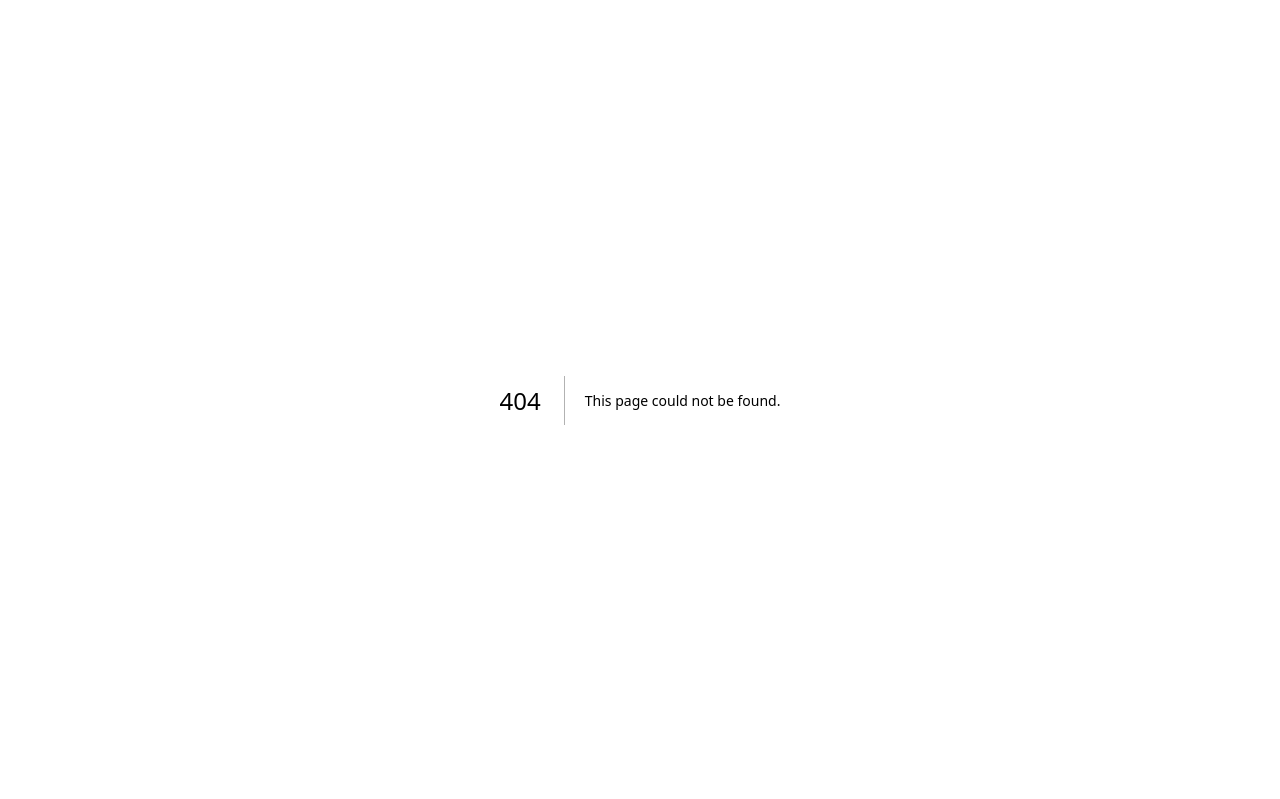
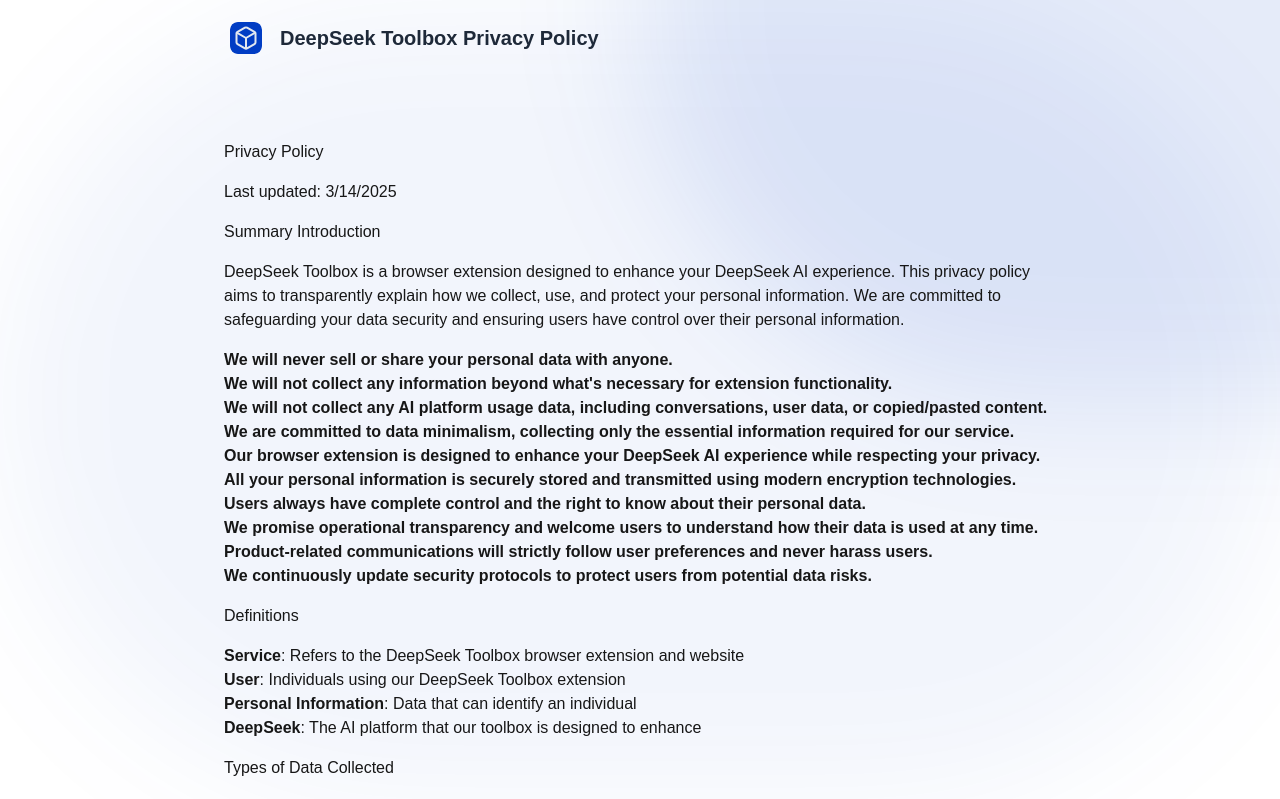
Before and after one commit to 0xinhua/deepseek-toolbox-landing, a Next.js app: page /privacy in a window 1280 px wide. Before the commit this address had no page. Shown: the top 799 px of the page. Built offline with nearby package versions, Linux system fonts and the light colour scheme.

Commit message:
Update landing page style

```diff
--- /dev/null
+++ b/app/privacy/layout.tsx
@@ -0,0 +1,30 @@
+import { Metadata } from 'next'
+
+export const metadata: Metadata = {
+  title: 'Privacy Policy - DeepSeek Toolbox',
+  description: 'DeepSeek Toolbox privacy policy - Learn how we protect your data, enhance your AI experience securely, and respect your privacy while using our browser extension.',
+  keywords: 'DeepSeek Toolbox, privacy policy, browser extension privacy, AI tools privacy, DeepSeek privacy, data protection, user privacy rights, content copying, AI assistant privacy, secure AI interaction',
+  openGraph: {
+    title: 'Privacy Policy - DeepSeek Toolbox',
+    description: 'Learn how DeepSeek Toolbox protects your privacy while enhancing your AI experience',
+    type: 'website',
+    siteName: 'DeepSeek Toolbox',
+  },
+  twitter: {
+    card: 'summary',
+    title: 'Privacy Policy - DeepSeek Toolbox',
+    description: 'Learn how DeepSeek Toolbox protects your privacy while enhancing your AI experience',
+  },
+}
+
+export default function PrivacyLayout({
+  children,
+}: {
+  children: React.ReactNode
+}) {
+  return (
+    <main className="flex min-h-screen flex-col items-center justify-between">
+      {children}
+    </main>
+  )
+}
--- /dev/null
+++ b/app/privacy/page.tsx
@@ -0,0 +1,139 @@
+import { Metadata } from 'next'
+import Image from 'next/image'
+
+export const metadata: Metadata = {
+  title: 'Privacy Policy - DeepSeek Toolbox',
+  description: 'Privacy policy for DeepSeek Toolbox - A browser extension enhancing your DeepSeek AI experience',
+}
+
+const privacyContentHTML = `
+<h1 id="privacypolicy">Privacy Policy</h1>
+<p>Last updated: ${new Date().toLocaleDateString()}</p>
+<h2 id="summaryintroduction">Summary Introduction</h2>
+<p>DeepSeek Toolbox is a browser extension designed to enhance your DeepSeek AI experience. This privacy policy aims to transparently explain how we collect, use, and protect your personal information. We are committed to safeguarding your data security and ensuring users have control over their personal information.</p>
+<ul>
+<li><strong>We will never sell or share your personal data with anyone.</strong></li>
+<li><strong>We will not collect any information beyond what's necessary for extension functionality.</strong></li>
+<li><strong>We will not collect any AI platform usage data, including conversations, user data, or copied/pasted content.</strong></li>
+<li><strong>We are committed to data minimalism, collecting only the essential information required for our service.</strong></li>
+<li><strong>Our browser extension is designed to enhance your DeepSeek AI experience while respecting your privacy.</strong></li>
+<li><strong>All your personal information is securely stored and transmitted using modern encryption technologies.</strong></li>
+<li><strong>Users always have complete control and the right to know about their personal data.</strong></li>
+<li><strong>We promise operational transparency and welcome users to understand how their data is used at any time.</strong></li>
+<li><strong>Product-related communications will strictly follow user preferences and never harass users.</strong></li>
+<li><strong>We continuously update security protocols to protect users from potential data risks.</strong></li>
+</ul>
+<h2 id="definitions">Definitions</h2>
+<ul>
+<li><strong>Service</strong>: Refers to the DeepSeek Toolbox browser extension and website</li>
+<li><strong>User</strong>: Individuals using our DeepSeek Toolbox extension</li>
+<li><strong>Personal Information</strong>: Data that can identify an individual</li>
+<li><strong>DeepSeek</strong>: The AI platform that our toolbox is designed to enhance</li>
+</ul>
+<h2 id="typesofdatacollected">Types of Data Collected</h2>
+<h3 id="browserextensiondata">Browser Extension Data</h3>
+<p>Our extension is designed to enhance your DeepSeek AI experience. During usage, we may collect:</p>
+<ol>
+<li>Basic browser information necessary for extension functionality</li>
+<li>Extension interaction data with DeepSeek platform</li>
+<li>User preferences and settings of the extension</li>
+<li>In the future, we may introduce an account system that collects basic user information (avatar, username, email) through Google/login credentials. We do not collect any AI platform usage data, including conversations, user data, or copied/pasted content.</li>
+</ol>
+<h3 id="usagedata">Usage Data</h3>
+<p>The usage data we may collect includes:</p>
+<ol>
+<li>IP address</li>
+<li>Browser type and version</li>
+<li>Access time</li>
+<li>Extension interaction patterns</li>
+</ol>
+<h2 id="purposeofdatacollection">Purpose of Data Collection</h2>
+<p>We collect data solely for the following purposes:</p>
+<ol>
+<li>Enhancing your DeepSeek AI experience</li>
+<li>Providing and improving the extension functionality</li>
+<li>Maintaining service quality</li>
+<li>Personalizing user experience</li>
+</ol>
+<h2 id="dataprotectioncommitments">Data Protection Commitments</h2>
+<h3 id="nosensitiveinformationcollection">No Sensitive Information Collection</h3>
+<ul>
+<li>We do not process sensitive personal information</li>
+<li>We do not collect any information beyond what's necessary for extension functionality</li>
+<li>We do not store your DeepSeek conversation content</li>
+</ul>
+<h3 id="datasecurity">Data Security</h3>
+<ul>
+<li>We use industry-standard security measures to protect your data</li>
+<li>Your personal information will not be sold or leased to any third party</li>
+<li>We will not share your personal information with third parties without your consent</li>
+</ul>
+<h3 id="browserextensionpermissions">Browser Extension Permissions</h3>
+<p>When you use our browser extension:</p>
+<ul>
+<li>We only request permissions necessary for enhancing your DeepSeek experience</li>
+<li>We will not store your sensitive data</li>
+<li>We will not access information unrelated to DeepSeek functionality</li>
+</ul>
+<h2 id="userrights">User Rights</h2>
+<p>As a user, you have the right to:</p>
+<ol>
+<li>View the personal information we collect</li>
+<li>Request deletion of your personal information</li>
+<li>Disable or remove the extension at any time</li>
+<li>Control extension permissions</li>
+</ol>
+<h2 id="contactus">Contact Us</h2>
+<p>If you have any questions about this privacy policy, please contact us through:</p>
+<ul>
+<li>Website: https://deepseektoolbox.com</li>
+<li>Email: support@deepseektoolbox.com</li>
+</ul>
+<h2 id="policyupdates">Policy Updates</h2>
+<p>We may update this privacy policy from time to time. Significant changes will be notified to users via the extension or email.</p>
+<p>If you have questions about this Privacy Policy, please contact us at support@deepseektoolbox.com</p>
+`
+
+const PrivacyPolicy = () => {
+  return (
+    <div className="min-h-screen">
+      {/* Background Accent */}
+      <div className="absolute inset-0 overflow-hidden">
+        <div className="absolute -top-1/2 -right-1/2 w-full h-full bg-[#013DC4]/10 rounded-full blur-3xl" />
+        <div className="absolute w-full h-full bg-[#013DC4]/5 rounded-full blur-3xl" />
+      </div>
+
+      {/* Navigation */}
+      <nav className="relative flex items-center justify-between px-8 py-4 max-w-7xl mx-auto w-full">
+        <a href="/" className="flex items-center gap-3">
+          <div className="p-1.5">
+            <Image
+              src="/logo.svg"
+              alt="DeepSeek Toolbox Logo"
+              width={32}
+              height={32}
+              className="rounded-lg"
+            />
+          </div>
+          <span className="text-xl font-bold text-gray-800">DeepSeek Toolbox Privacy Policy</span>
+        </a>
+      </nav>
+
+      {/* Content */}
+      <main className="relative">
+        <div className="mx-auto max-w-4xl px-4 py-12 sm:px-6 sm:py-16 lg:px-8">
+          <article className="prose prose-slate prose-lg mx-auto">
+            <div
+              className="markdown-content flex flex-col gap-4"
+              dangerouslySetInnerHTML={{
+                __html: privacyContentHTML
+              }}
+            />
+          </article>
+        </div>
+      </main>
+    </div>
+  )
+}
+
+export default PrivacyPolicy
--- a/package.json
+++ b/package.json
@@ -17,6 +17,7 @@
   "devDependencies": {
     "@eslint/eslintrc": "^3",
     "@tailwindcss/postcss": "^4.0.14",
+    "@tailwindcss/typography": "^0.5.16",
     "@types/node": "^20",
     "@types/react": "^19",
     "@types/react-dom": "^19",
--- a/tailwind.config.js
+++ b/tailwind.config.js
@@ -6,9 +6,39 @@
     './app/**/*.{js,ts,jsx,tsx,mdx}',
   ],
   theme: {
-    extend: {},
+    extend: {
+      typography: {
+        DEFAULT: {
+          css: {
+            maxWidth: '100%',
+            color: '#334155',
+            a: {
+              color: '#013DC4',
+              '&:hover': {
+                color: '#0129A3',
+              },
+            },
+            strong: {
+              color: '#334155',
+            },
+            h1: {
+              color: '#1e293b',
+            },
+            h2: {
+              color: '#1e293b',
+            },
+            h3: {
+              color: '#1e293b',
+            },
+          },
+        },
+      },
+    },
   },
-  plugins: [require("daisyui")],
+  plugins: [
+    require("@tailwindcss/typography"),
+    require("daisyui")
+  ],
   daisyui: {
     themes: ["light"],
   },
```
Also changed, not shown: 1 other file (tests, documents, lock files or other folders).
